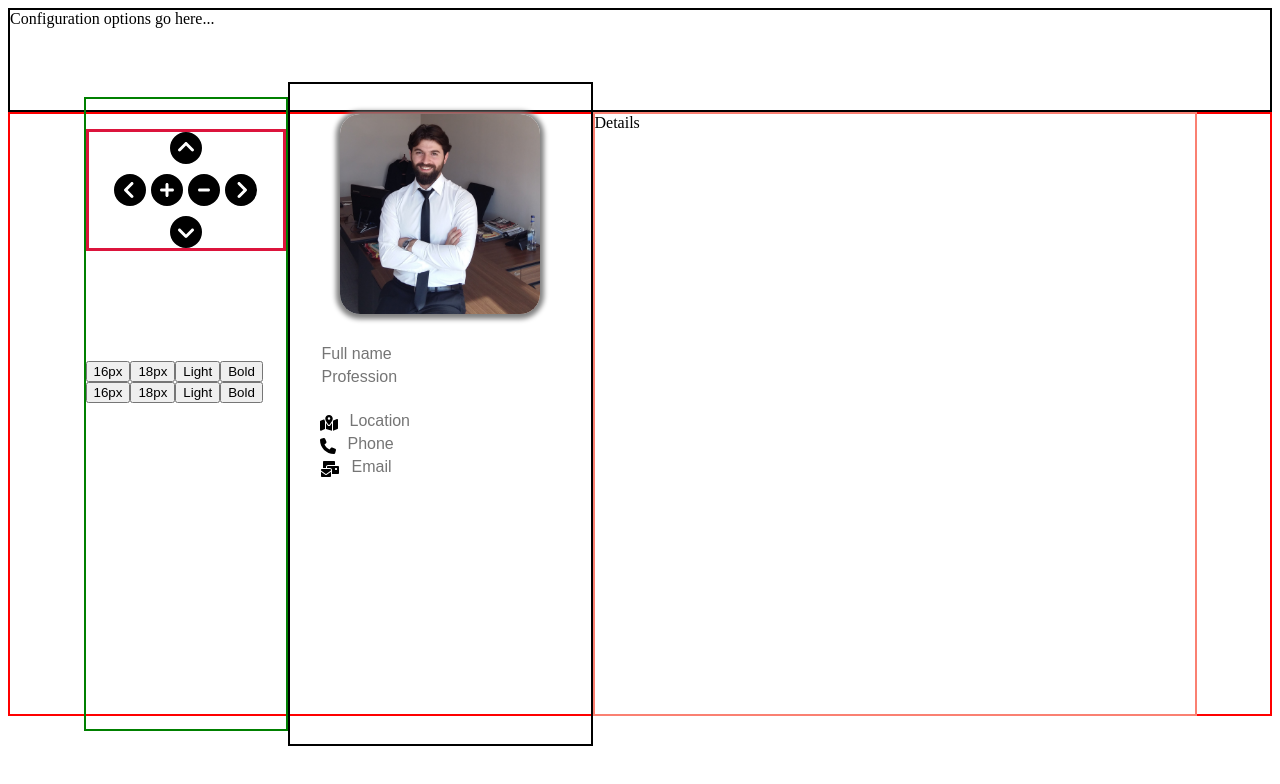
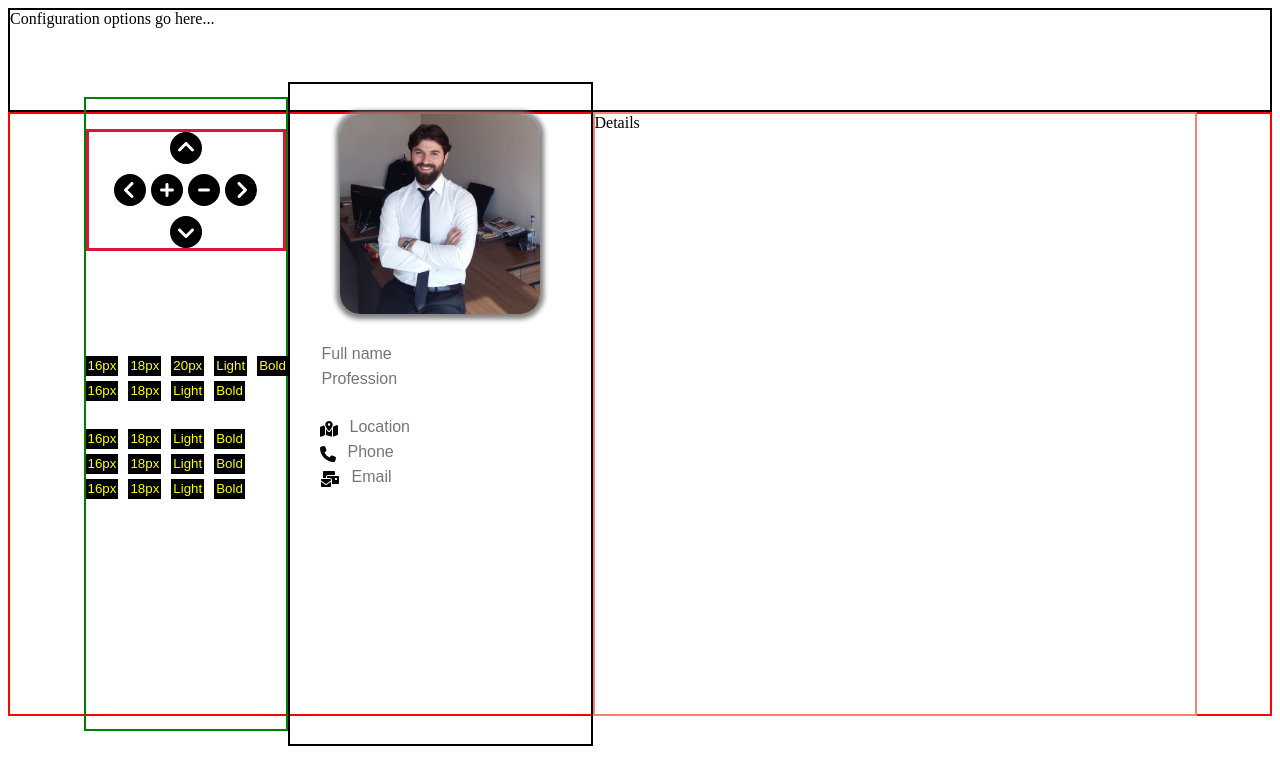
Before and after one commit to codeyourwaytofreedom/cv-maker, a Next.js app: page / in a window 1280 px wide. Shown: the top 784 px of the page. Built offline with nearby package versions, Linux system fonts and the light colour scheme.

Commit message:
Edit cv functionalities added.
Working well.

All section functionalities will be applied.

Great progress today.

Keep going.

Remember why you started.

```diff
--- a/components/cv.tsx
+++ b/components/cv.tsx
@@ -4,12 +4,14 @@ import Image from 'next/image';
 
 import { FontAwesomeIcon } from '@fortawesome/react-fontawesome';
 import { faChevronCircleUp, faChevronCircleDown, faChevronCircleLeft, faChevronCircleRight, faPlusCircle, faMinusCircle, faLocation, faPhone, faLocationPinLock, faLocationPin, faMapLocation, faLocationCrosshairs, faMapLocationDot, faMailForward, faMailBulk } from '@fortawesome/free-solid-svg-icons';
+import { useState } from "react";
 
 const CV = () => {
-    let name = "John";
-    const test = (t: number) => {
-        console.log(t)
-    }
+
+
+    const [name, setName] = useState(["16px", 300]);
+    const [profession, setProfession] = useState(["16px", 300]);
+
     return (
         <div className={x.cv}>
             <div className={x.cv_config}>
@@ -29,6 +31,38 @@ const CV = () => {
                         <div id={x.down}><FontAwesomeIcon icon={faChevronCircleDown} size={"2x"}/></div>
                     </div>
                     <div className={x.cv_content_tools_pen}>
+                        <button onClick={()=> setName(["16px", name[1]])}>
+                            16px
+                        </button>
+                        <button onClick={()=> setName(["18px", name[1]])}>
+                            <span>18px</span>
+                        </button>
+                        <button onClick={()=> setName(["20px", name[1]])}>
+                            <span>20px</span>
+                        </button>
+                        <button onClick={()=> setName([name[0], 300])}>
+                            <span>Light</span>
+                        </button>
+                        <button onClick={()=> setName([name[0], 400])}>
+                            <span>Bold</span>
+                        </button>
+                    </div>
+                    <div className={x.cv_content_tools_pen}>
+                        <button onClick={()=> setProfession(["16px", profession[1]])}>
+                            <span>16px</span>
+                        </button>
+                        <button onClick={()=> setProfession(["18px", profession[1]])}>
+                            <span>18px</span>
+                        </button>
+                        <button onClick={()=> setProfession([profession[0], 300])}>
+                            <span>Light</span>
+                        </button>
+                        <button onClick={()=> setProfession([profession[0], 400])}>
+                            <span>Bold</span>
+                        </button>
+                    </div>
+                    <br />
+                    <div className={x.cv_content_tools_pencil}>
                         <button>
                             <span>16px</span>
                         </button>
@@ -42,7 +76,21 @@ const CV = () => {
                             <span>Bold</span>
                         </button>
                     </div>
-                    <div className={x.cv_content_tools_pen}>
+                    <div className={x.cv_content_tools_pencil}>
+                        <button>
+                            <span>16px</span>
+                        </button>
+                        <button>
+                            <span>18px</span>
+                        </button>
+                        <button>
+                            <span>Light</span>
+                        </button>
+                        <button>
+                            <span>Bold</span>
+                        </button>
+                    </div>
+                    <div className={x.cv_content_tools_pencil}>
                         <button>
                             <span>16px</span>
                         </button>
@@ -69,8 +117,8 @@ const CV = () => {
                         />
                     </div>
                     <div className={x.cv_content_profile_summary}>
-                        <input type="text" placeholder="Full name" />
-                        <input type="text" placeholder="Profession" />
+                        <input type="text" placeholder="Full name" style={{fontSize: name[0], fontWeight: name[1]}}/>
+                        <input type="text" placeholder="Profession" style={{fontSize: profession[0], fontWeight: profession[1]}}/>
                         <br />
                         <span className={x.double}>
                             <FontAwesomeIcon icon={faMapLocationDot}/>
--- a/styles/cv.module.css
+++ b/styles/cv.module.css
@@ -32,8 +32,26 @@
   -moz-column-gap: 5px;
        column-gap: 5px;
 }
-.cv_content_tools_pen {
+.cv_content_tools_pen, .cv_content_tools_pencil {
   position: relative;
+  display: flex;
+  -moz-column-gap: 10px;
+       column-gap: 10px;
+  top: 105px;
+  padding-bottom: 5px;
+}
+.cv_content_tools_pen button, .cv_content_tools_pencil button {
+  border: none;
+  border-bottom: 1px solid black;
+  padding: 2px;
+  cursor: pointer;
+  background-color: black;
+  color: yellow;
+}
+.cv_content_tools_pen button span, .cv_content_tools_pencil button span {
+  color: yellow;
+}
+.cv_content_tools_pencil {
   top: 110px;
 }
 .cv_content_profile {
@@ -58,7 +76,7 @@
 }
 .cv_content_profile_summary {
   display: grid;
-  row-gap: 3px;
+  row-gap: 5px;
   position: relative;
   top: 30px;
 }
--- a/styles/cv.module.scss
+++ b/styles/cv.module.scss
@@ -26,8 +26,25 @@
                     column-gap: 5px;
                 }
             }
-            &_pen{
+            &_pen, &_pencil{
                 position: relative;
+                display: flex;
+                column-gap: 10px;
+                top:105px;
+                padding-bottom: 5px;
+                button{
+                    border: none;
+                    border-bottom: 1px solid black;
+                    padding: 2px;
+                    cursor: pointer;
+                    background-color: black;
+                    color: yellow;
+                    span{
+                        color:yellow;
+                    }
+                }
+            }
+            &_pencil{
                 top:110px;
             }
         }
@@ -51,7 +68,7 @@
             }
             &_summary{
                 display: grid;
-                row-gap: 3px;
+                row-gap: 5px;
                 position: relative;
                 top:30px;
                 .double{
```
Also changed, not shown: 1 other file (tests, documents, lock files or other folders).
